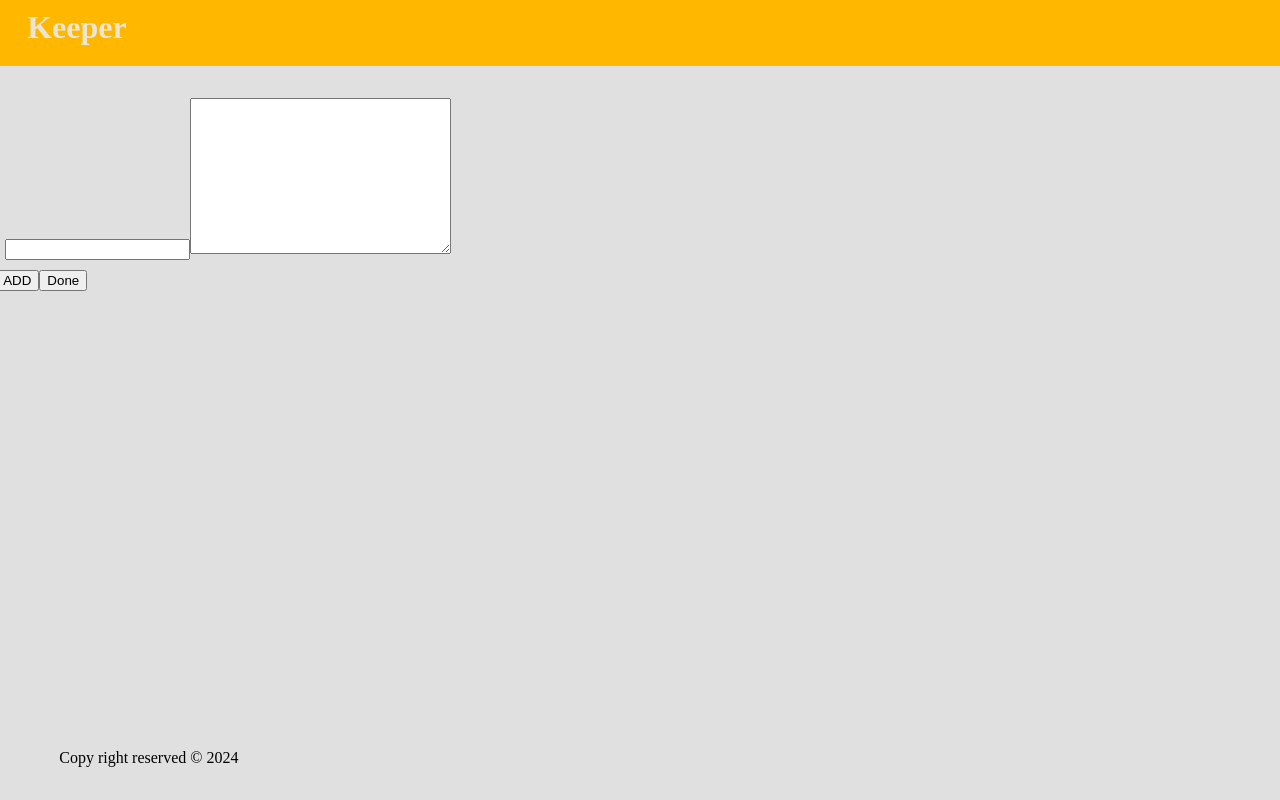
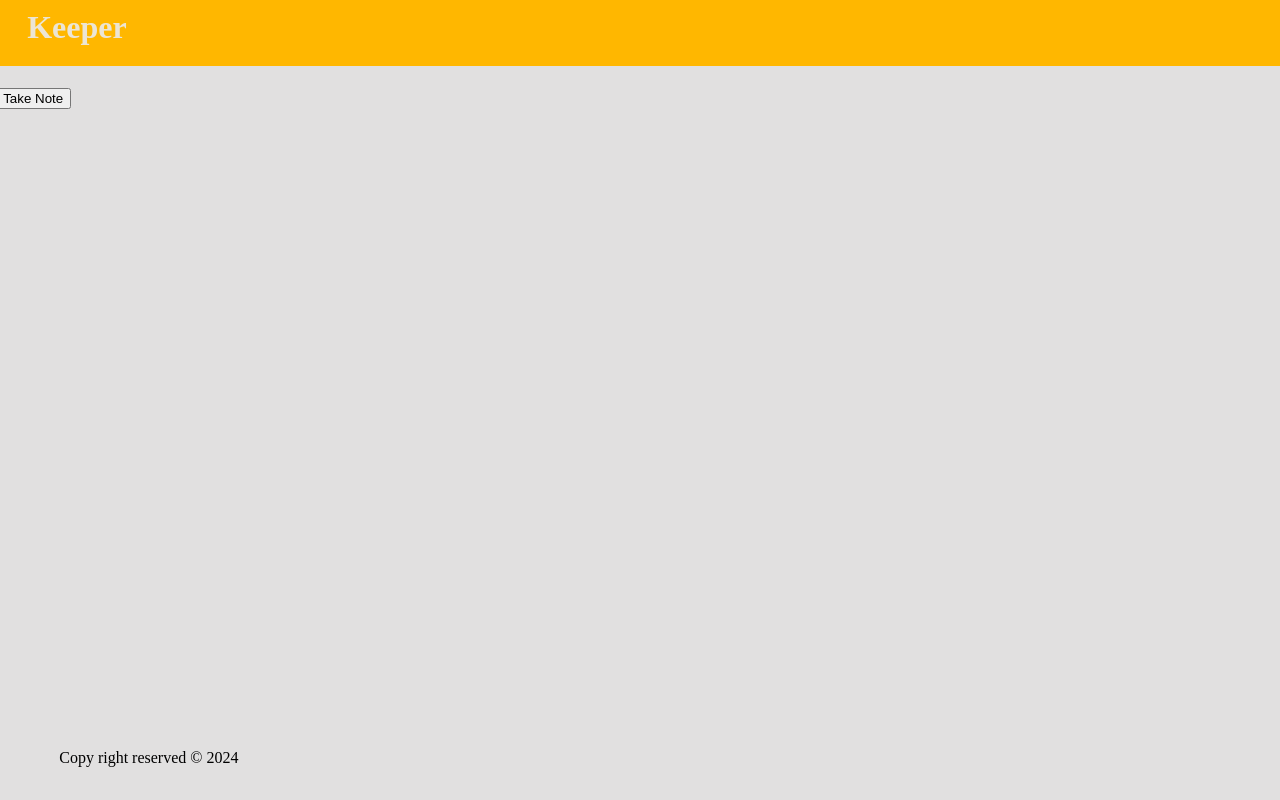
Before and after one commit to elijahizkiel/keeper-app, a React (Create React App) app: page / in a window 1280 px wide. Shown: the top 800 px of the page. Built offline with nearby package versions, Linux system fonts and the light colour scheme.

Commit message:
add conditional rendering of take-note button and note taking form

```diff
--- a/src/App.js
+++ b/src/App.js
@@ -8,6 +8,7 @@ const date = new Date(Date.now());
 
 function App() {
     let [notes, setNotes] = useState([]);
+    let [takingNote, setTakingNote] = useState(false);
 
     function addNote(title,noteContent, lastTimeUpdated){
         setNotes((prev) => [...prev,new Note(title,noteContent,lastTimeUpdated)]);
@@ -25,10 +26,17 @@ function App() {
     <>
     <Header text="Keeper" />
     <main>
-    <Form onClick={addNote} />
-    {notes?.map(note => {
-        return <NoteCard key={note.title} title={note.title} text={note.content} onClick={deleteNote} />
-    })}
+        {
+        takingNote?<Form onClick={addNote} onDone={()=> setTakingNote(!takingNote)} />:
+            <button className='take-note-btn' onClick={()=>{
+                setTakingNote(!takingNote);
+            }}>Take Note</button>
+        }
+        <div className='note-cards'>
+        {notes?.map(note => {
+            return <NoteCard key={note.title} title={note.title} text={note.content} onClick={deleteNote} />
+        })}
+        </div>
     </main>
     <Footer text="Copy right reserved ©" year={date.getFullYear()} />
     </>
```
